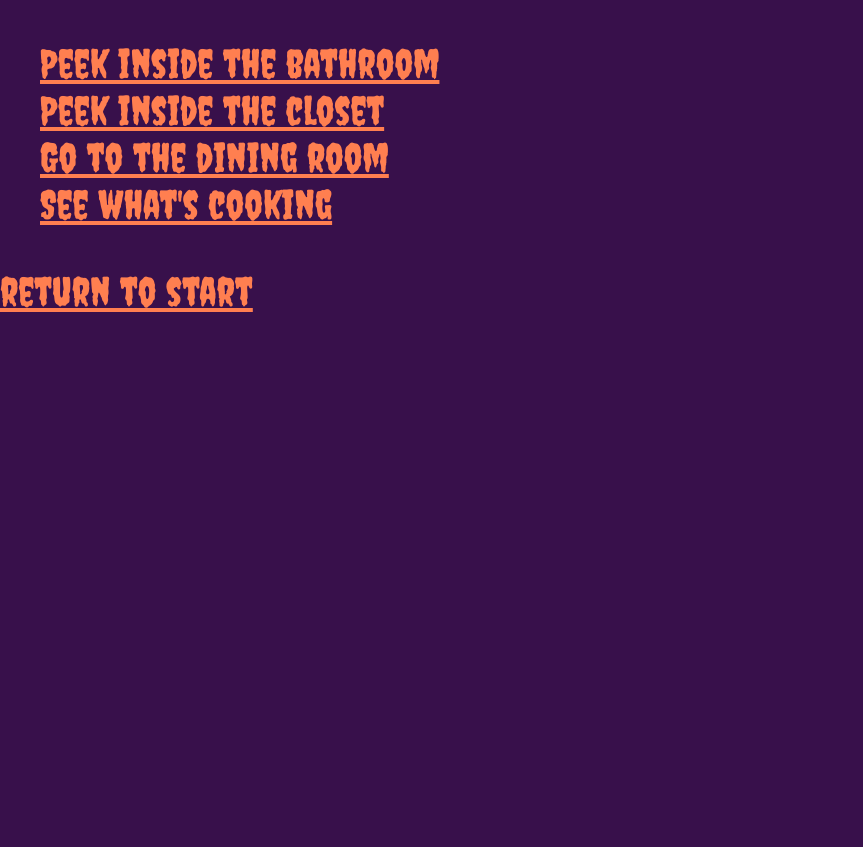
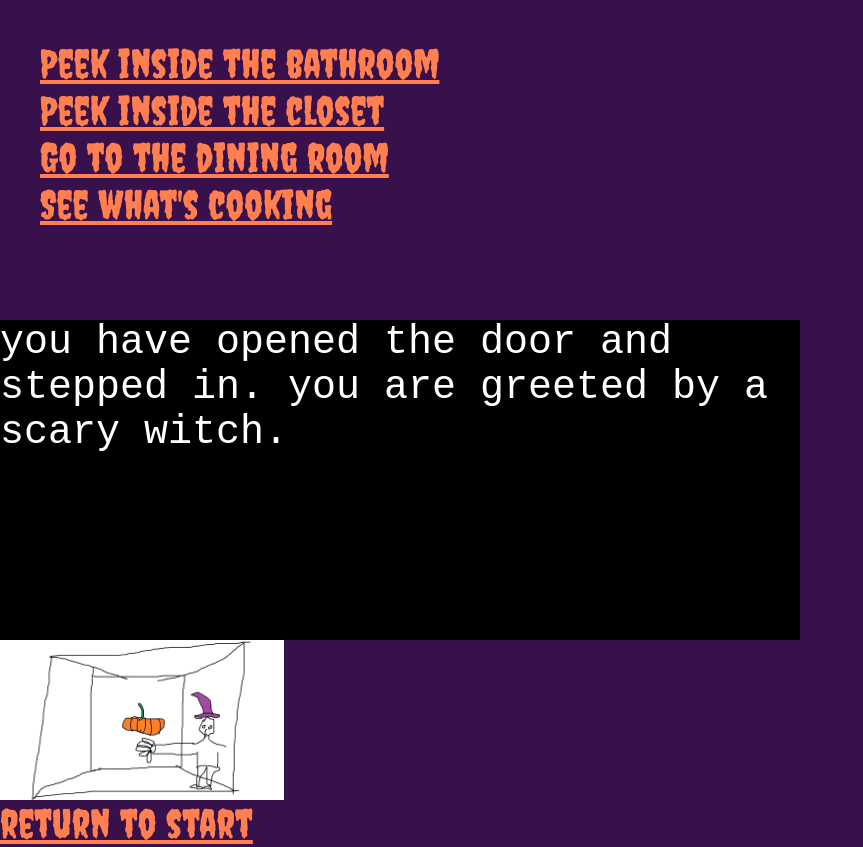
Before and after one commit to felixg4/L2JS-hauntedHouse, a plain HTML site: page First Floor/Living Room.html in a window 1280 px wide. Shown: the whole page, without its empty margins (0-863 px from the left). Before the commit the page ends 800 px from the top, so only its background shows below. Drawn offline with Linux system fonts and the light colour scheme.

Commit message:
added styles

```diff
--- a/First Floor/Living Room.html
+++ b/First Floor/Living Room.html
@@ -7,12 +7,20 @@
     <link rel="stylesheet" href="../style.css">
 </head>
 <body>
-    <ul>
-        <li><a href="Bathroom X.html">Peek inside the bathroom</a></li>
-        <li><a href="Closet X.html">Peek inside the closet</a></li>
-        <li><a href="Dining Room.html">Go to the dining room</a></li>
-        <li><a href="Kitchen.html">See what's cooking</a></li>
-    </ul>
+    <div id="hud-grid">
+        <ul id="option-selector">
+            <li><a href="Bathroom X.html">Peek inside the bathroom</a></li>
+            <li><a href="Closet X.html">Peek inside the closet</a></li>
+            <li><a href="Dining Room.html">Go to the dining room</a></li>
+            <li><a href="Kitchen.html">See what's cooking</a></li>
+        </ul>
+        <span id="history-box">
+            you have opened the door and stepped in.
+            you are greeted by a scary witch.
+        </span>
+        <img src="../images/living room.png" id="scene" alt="spooky living room">
+        <span id="inventory-display"></span>
+    </div>
     <footer>
         <a href="../Beginning.html">return to start</a>
     </footer>
--- a/style.css
+++ b/style.css
@@ -25,6 +25,8 @@ footer {
 #hud-grid {
     display: grid;
     grid-template-rows: 1fr 1fr;
+    width: 100vh;
+    height: 100vh;
 }
 #history-box {
     background-color: black;
@@ -34,8 +36,8 @@ footer {
 #option-selector {
 
 }
-img {
-
+img#scene {
+    height: 20vmin;
 }
 #inventory-display {
 
```
Also changed, not shown: images/living room.png (added).
